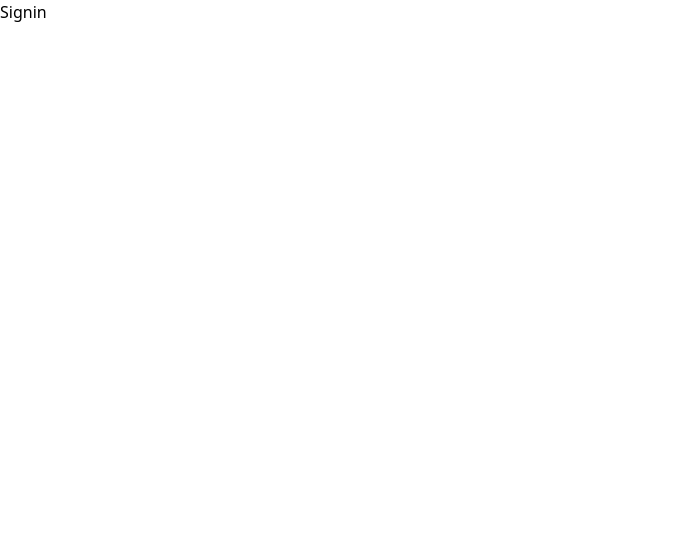
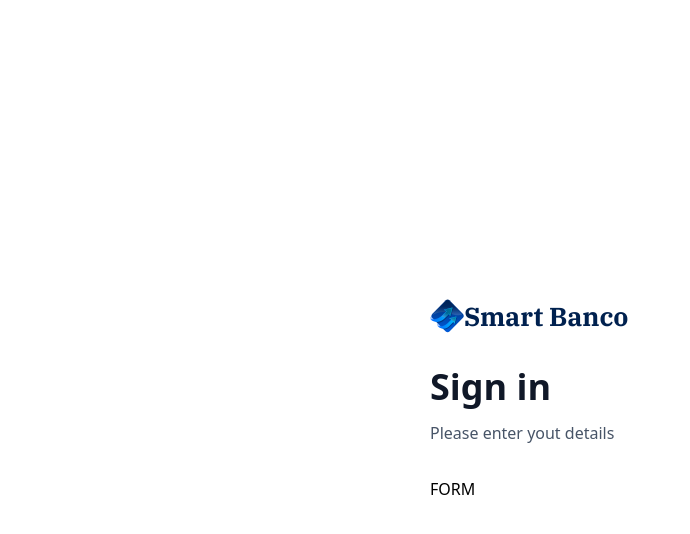
Before and after one commit to Gab0CS/banking, a Next.js app: page /sign-in in a window 1280 px wide. Shown: the top 534 px of the page, without its empty margins (0-690 px from the left). Built offline with nearby package versions, Linux system fonts and the light colour scheme.

Commit message:
auth lib added

```diff
--- a/app/(auth)/sign-in/page.tsx
+++ b/app/(auth)/sign-in/page.tsx
@@ -1,10 +1,11 @@
+import AuthForm from '@/components/AuthForm'
 import React from 'react'
 
 const SignIn = () => {
   return (
-    <div>
-      Signin
-    </div>
+    <section className="flex-center size-full max-sm:px-6">
+      <AuthForm type="sign-in"/>
+    </section>
   )
 }
 
--- a/app/(auth)/sign-up/page.tsx
+++ b/app/(auth)/sign-up/page.tsx
@@ -1,10 +1,11 @@
+import AuthForm from '@/components/AuthForm'
 import React from 'react'
 
 const SignUp = () => {
   return (
-    <div>
-        Signup
-    </div>
+    <section className="flex-center size-full max-sm:px-6">
+      <AuthForm type="sign-up"/>
+    </section>
   )
 }
 
--- /dev/null
+++ b/app/(root)/historial/page.tsx
@@ -0,0 +1,11 @@
+import React from 'react'
+
+const Historial = () => {
+  return (
+    <div>
+
+    </div>
+  )
+}
+
+export default Historial
--- /dev/null
+++ b/app/(root)/mis-cuentas/page.tsx
@@ -0,0 +1,11 @@
+import React from 'react'
+
+const MisCuentas = () => {
+  return (
+    <div>
+
+    </div>
+  )
+}
+
+export default MisCuentas
--- /dev/null
+++ b/app/(root)/transferir/page.tsx
@@ -0,0 +1,11 @@
+import React from 'react'
+
+const Transferir = () => {
+  return (
+    <div>
+
+    </div>
+  )
+}
+
+export default Transferir
--- /dev/null
+++ b/components/AuthForm.tsx
@@ -0,0 +1,54 @@
+"use client"
+import Image from 'next/image'
+import Link from 'next/link'
+import React, { useState } from 'react'
+
+const AuthForm = ({ type }: {type: string}) => {
+    const [user, setUser] = useState(null);
+  return (
+    <div className="auth-form">
+      <header className="flex flex-col gap-5 md:gap-8">
+      <Link href="/" className="cursor-pointer flex items-center ">
+                    <Image
+                        src="/icons/logo.svg"
+                        width={34}
+                        height={34}
+                        alt='Bank logo'
+                    />
+                    <h1 className="text-26 font-ibm-plex-serif font-bold text-black-1">
+                        Smart Banco
+                    </h1>
+                </Link>
+                <div className="flex flex-col gap-1 md:gap-3">
+                    <h1 className="text-24 lg:text-36 font-semibold
+                    text-gray-900">
+                        {user
+                            ? 'Link Account'
+                            : type === 'sign-in'
+                                ? 'Sign in'
+                                : 'Sign - up'
+                        }
+                    </h1>
+                    <p className="text-16 font-normal text-gray-600">
+                        {user
+                            ? 'Link your account to get started'
+                            : 'Please enter yout details'
+                        }
+                    </p>
+                </div>
+      </header>
+      {user ? (
+        <div className="flex flex-col gap-4">
+            {/* plaid component */}
+        </div>
+      ) : (
+        <>
+            FORM
+        </>
+      )
+      }
+    </div>
+  )
+}
+
+export default AuthForm
--- a/constants/index.ts
+++ b/constants/index.ts
@@ -11,7 +11,7 @@ export const sidebarLinks = [
   },
   {
     imgURL: "/icons/transaction.svg",
-    route: "/Historial",
+    route: "/historial",
     label: "Historial",
   },
   {
```
